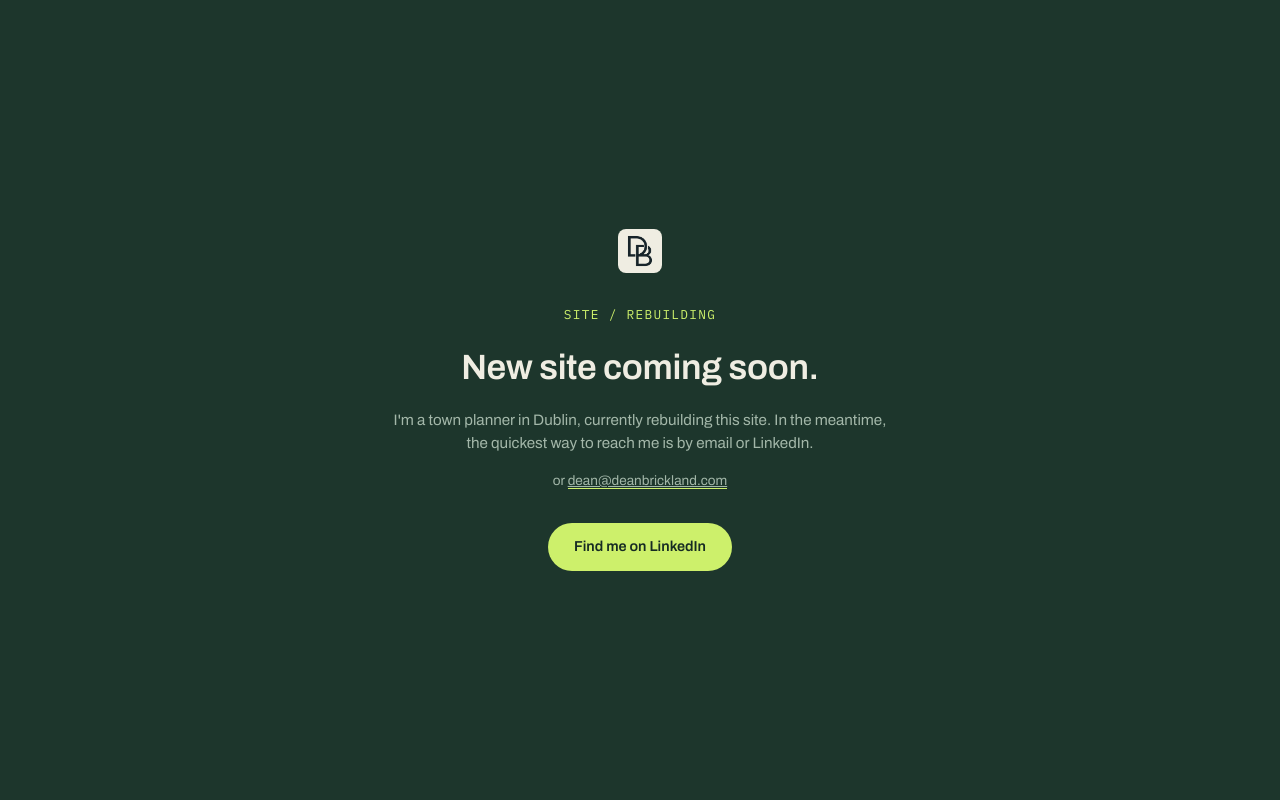
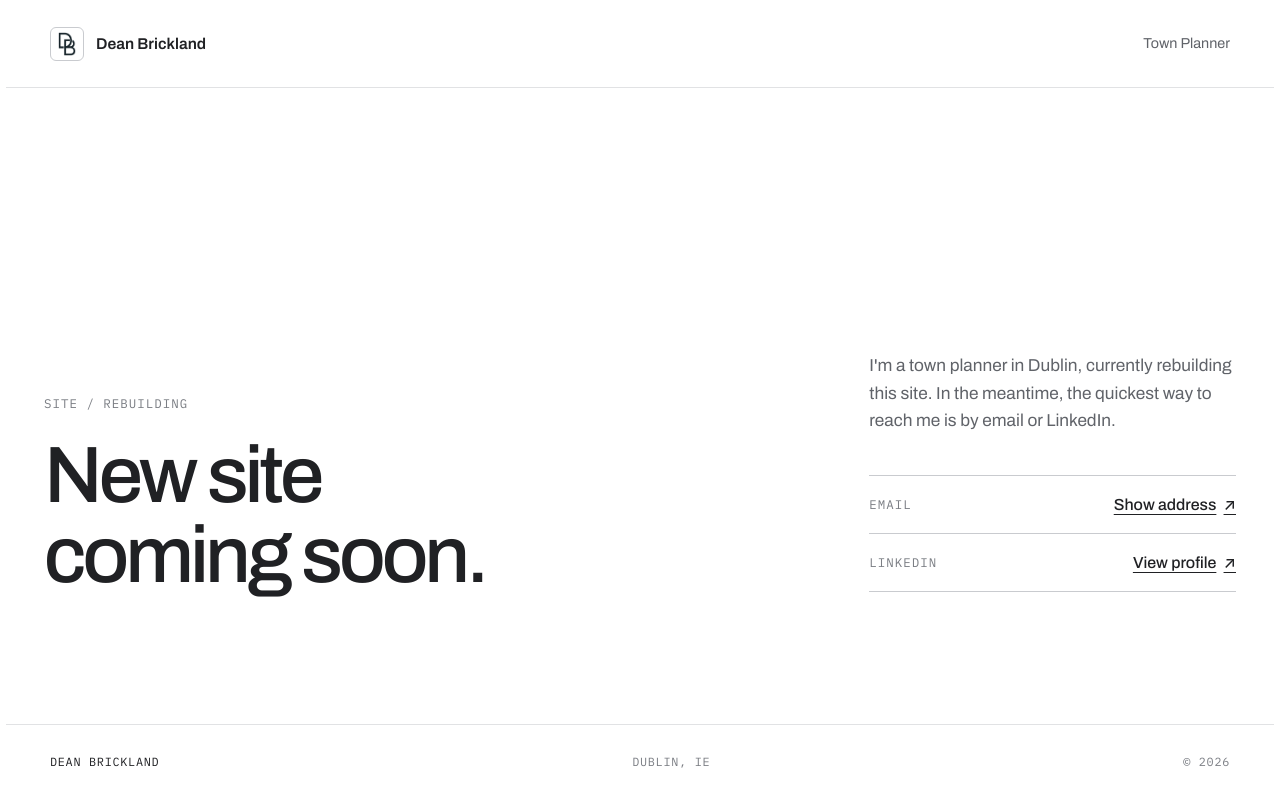
Before and after one commit to deanbrickland17-create/deanbrickland17-create.github.io, a plain HTML site: page index.html in a window 1280 px wide. Drawn offline with Linux system fonts and the light colour scheme.

Commit message:
Restyle holding page to match new site design
Apply the white, charcoal and grey editorial system to the temporary homepage and 404 page. Preserve noindex and switch email disclosure to click-to-reveal.

```diff
--- a/index.html
+++ b/index.html
@@ -15,10 +15,14 @@
 <meta property="og:description" content="Personal site of Dean Brickland, town planner. Currently being rebuilt.">
 <meta property="og:url" content="https://deanbrickland.com/">
 <meta property="og:image" content="https://deanbrickland.com/og-image.png">
+<meta property="og:image:width" content="1200">
+<meta property="og:image:height" content="630">
+<meta property="og:image:alt" content="Dean Brickland — Town Planner">
 <meta name="twitter:card" content="summary_large_image">
 <meta name="twitter:title" content="Dean Brickland — Town Planner">
 <meta name="twitter:description" content="Personal site of Dean Brickland, town planner. Currently being rebuilt.">
 <meta name="twitter:image" content="https://deanbrickland.com/og-image.png">
+<meta name="twitter:image:alt" content="Dean Brickland — Town Planner">
 
 <link rel="preconnect" href="https://fonts.googleapis.com">
 <link rel="preconnect" href="https://fonts.gstatic.com" crossorigin>
@@ -26,92 +30,293 @@
 
 <style>
   :root{
-    --pine:#1D362C;
-    --pine-deep:#162B23;
-    --sage:#A3B7A9;
-    --cream:#EFEDE2;
-    --lime:#CDF06B;
+    --paper:#FFFFFF;
+    --ink:#202124;
+    --ink-soft:#606369;
+    --ink-faint:#7B7E84;
+    --line:#E1E2E4;
+    --line-strong:#C9CBCF;
+    --surface:#F5F5F3;
+    --focus:#202124;
+    --max-width:1180px;
+    --gutter:clamp(1.25rem,4vw,2.75rem);
   }
+
   *{ box-sizing:border-box; margin:0; padding:0; }
-  html,body{ height:100%; }
+  html{ scroll-behavior:smooth; }
   body{
-    font-family:"Archivo",system-ui,sans-serif;
-    background:var(--pine);
-    color:var(--cream);
+    min-width:280px;
+    min-height:100vh;
+    min-height:100svh;
+    display:grid;
+    grid-template-rows:auto 1fr auto;
+    background:var(--paper);
+    color:var(--ink);
+    font-family:"Archivo",system-ui,-apple-system,"Segoe UI",sans-serif;
+    line-height:1.6;
+    -webkit-font-smoothing:antialiased;
+  }
+
+  img{ display:block; max-width:100%; }
+  a{ color:inherit; }
+  button{ color:inherit; font:inherit; }
+  a:focus-visible, button:focus-visible{
+    outline:2px solid var(--focus);
+    outline-offset:4px;
+    border-radius:2px;
+  }
+
+  .skip-link{
+    position:fixed;
+    top:.75rem;
+    left:.75rem;
+    z-index:10;
+    transform:translateY(-160%);
+    background:var(--ink);
+    color:var(--paper);
+    padding:.7rem 1rem;
+    font-size:.875rem;
+    font-weight:600;
+    text-decoration:none;
+  }
+  .skip-link:focus{ transform:none; }
+
+  .wrap{
+    width:min(100%,calc(var(--max-width) + (var(--gutter) * 2)));
+    margin-inline:auto;
+    padding-inline:var(--gutter);
+  }
+  .mono{
+    font-family:"IBM Plex Mono",ui-monospace,monospace;
+    font-size:.78rem;
+    letter-spacing:.08em;
+    line-height:1.4;
+    text-transform:uppercase;
+  }
+
+  .site-header{ background:var(--paper); }
+  .header-inner{
+    min-height:88px;
+    display:flex;
+    align-items:center;
+    justify-content:space-between;
+    gap:2rem;
+    border-bottom:1px solid var(--line);
+  }
+  .brand{
+    min-height:44px;
+    display:inline-flex;
+    align-items:center;
+    gap:.75rem;
+    width:max-content;
+    font-size:.98rem;
+    font-weight:600;
+    text-decoration:none;
+  }
+  .brand-chip{
+    width:34px;
+    height:34px;
     display:flex;
     align-items:center;
     justify-content:center;
-    padding:1.5rem;
-    line-height:1.5;
-    -webkit-font-smoothing:antialiased;
+    padding:4px;
+    background:var(--paper);
+    border:1px solid var(--line-strong);
+    border-radius:6px;
   }
-  a{ color:inherit; }
-  a:focus-visible{ outline:2px solid var(--lime); outline-offset:3px; border-radius:4px; }
-  .card{ max-width:32rem; text-align:center; }
-  .chip{
-    width:44px; height:44px;
-    background:var(--cream);
-    border-radius:8px;
-    padding:6px;
-    margin-inline:auto;
-    margin-bottom:2rem;
+  .brand-chip img{ width:100%; height:100%; object-fit:contain; }
+  .header-role{ color:var(--ink-soft); font-size:.9rem; }
+
+  main{ display:flex; }
+  main:focus{ outline:none; }
+  .holding{
+    flex:1;
+    display:grid;
+    grid-template-columns:minmax(0,1.35fr) minmax(18rem,.7fr);
+    gap:clamp(3rem,8vw,8rem);
+    align-items:end;
+    padding-block:clamp(5rem,12vw,9.5rem) clamp(4.5rem,10vw,8rem);
   }
-  .chip img{ width:100%; height:100%; object-fit:contain; display:block; }
-  .code{
-    font-family:"IBM Plex Mono",monospace;
-    font-size:.8rem;
-    letter-spacing:.1em;
+  .status{ margin-bottom:1.5rem; color:var(--ink-faint); }
+  h1{
+    max-width:11ch;
+    font-size:clamp(3.2rem,6.4vw,5rem);
+    font-weight:500;
+    letter-spacing:-.05em;
+    line-height:1;
+    text-wrap:balance;
+  }
+  .holding-copy{
+    max-width:40ch;
+    justify-self:end;
+    padding-bottom:.25rem;
+  }
+  .holding-copy > p{ color:var(--ink-soft); font-size:clamp(1rem,1.35vw,1.1rem); }
+
+  .contact-list{
+    margin-top:2.5rem;
+    border-top:1px solid var(--line-strong);
+  }
+  .contact-row{
+    min-width:0;
+    display:grid;
+    grid-template-columns:6rem minmax(0,1fr);
+    gap:1rem;
+    align-items:center;
+    min-height:58px;
+    border-bottom:1px solid var(--line-strong);
+  }
+  .contact-label{ color:var(--ink-faint); }
+  .contact-row > a, .contact-row .contact-value, .contact-row button{
+    min-width:0;
+    justify-self:end;
+    text-align:right;
+    overflow-wrap:anywhere;
+  }
+  .contact-row > a, .contact-row button{
+    min-height:44px;
+    display:inline-flex;
+    align-items:center;
+    gap:.45rem;
+    border:0;
+    background:transparent;
+    cursor:pointer;
+    font-weight:500;
+    text-decoration:underline;
+    text-decoration-thickness:1px;
+    text-underline-offset:4px;
+  }
+
+  .foot{
+    min-height:76px;
+    display:flex;
+    flex-wrap:wrap;
+    align-items:center;
+    justify-content:space-between;
+    gap:1rem 2rem;
+    border-top:1px solid var(--line);
+    color:var(--ink-faint);
+  }
+  .foot span{
+    font-family:"IBM Plex Mono",ui-monospace,monospace;
+    font-size:.74rem;
+    letter-spacing:.06em;
     text-transform:uppercase;
-    color:var(--lime);
-    margin-bottom:1rem;
   }
-  h1{
-    font-size:clamp(1.6rem,4vw,2.2rem);
-    font-weight:600;
-    letter-spacing:-.01em;
-    margin-bottom:1rem;
+  .foot .name{ color:var(--ink); }
+
+  @media (prefers-reduced-motion:no-preference){
+    .intro-rise{ animation:intro-rise .6s cubic-bezier(.22,.72,.28,1) both; }
+    .intro-delay{ animation-delay:.12s; }
+    .contact-row a span:last-child, .contact-row button span:last-child{
+      transition:transform .2s ease;
+    }
+    .contact-row a:hover span:last-child, .contact-row a:focus-visible span:last-child,
+    .contact-row button:hover span:last-child, .contact-row button:focus-visible span:last-child{
+      transform:translate(3px,-3px);
+    }
   }
-  p{ color:var(--sage); font-size:.95rem; margin-bottom:2rem; }
-  .btn{
-    display:inline-flex; align-items:center; gap:.5rem;
-    background:var(--lime); color:var(--pine-deep);
-    font-weight:600; font-size:.9rem;
-    padding:.8rem 1.6rem;
-    border-radius:999px;
-    text-decoration:none;
-    transition:transform .15s ease, filter .15s ease;
+  @keyframes intro-rise{
+    from{ opacity:0; transform:translateY(10px); }
+    to{ opacity:1; transform:none; }
   }
-  .btn:hover{ transform:translateY(-1px); filter:brightness(1.05); }
-  @media (prefers-reduced-motion:reduce){ *{ transition:none !important; } }
+
+  @media (max-width:760px){
+    .holding{
+      grid-template-columns:1fr;
+      gap:4rem;
+      align-content:center;
+      padding-block:4.5rem 5rem;
+    }
+    .holding-copy{ justify-self:start; }
+  }
+
+  @media (max-width:480px){
+    .header-inner{ min-height:78px; }
+    .header-role{ display:none; }
+    h1{ font-size:clamp(2.8rem,14vw,3.8rem); }
+    .contact-row{ grid-template-columns:1fr; gap:.1rem; padding-block:.75rem; }
+    .contact-row > a, .contact-row .contact-value, .contact-row button{
+      justify-self:start;
+      text-align:left;
+    }
+    .foot{ justify-content:flex-start; }
+  }
+
+  @media (prefers-reduced-motion:reduce){
+    html{ scroll-behavior:auto; }
+    .intro-rise{ animation:none; transform:none; }
+    .contact-row a span:last-child, .contact-row button span:last-child{ transition:none; }
+  }
 </style>
 </head>
+
 <body>
-  <main class="card">
-    <div class="chip"><img src="logo.png" alt="Dean Brickland"></div>
-    <div class="code">site / rebuilding</div>
-    <h1>New site coming soon.</h1>
-    <p>I'm a town planner in Dublin, currently rebuilding this site. In the meantime, the quickest way to reach me is by email or LinkedIn.</p>
-    <a class="btn" id="email-link" href="https://www.linkedin.com/in/dean-brickland/" target="_blank" rel="noopener">Find me on LinkedIn</a>
+  <a class="skip-link" href="#main-content">Skip to content</a>
+
+  <header class="site-header">
+    <div class="wrap header-inner">
+      <a class="brand" href="/" aria-label="Dean Brickland homepage">
+        <span class="brand-chip"><img src="logo.png" alt="" width="26" height="26"></span>
+        Dean Brickland
+      </a>
+      <span class="header-role">Town Planner</span>
+    </div>
+  </header>
+
+  <main id="main-content" tabindex="-1">
+    <div class="wrap holding">
+      <div class="intro-rise">
+        <p class="status mono">Site / rebuilding</p>
+        <h1>New site coming soon.</h1>
+      </div>
+
+      <div class="holding-copy intro-rise intro-delay">
+        <p>I'm a town planner in Dublin, currently rebuilding this site. In the meantime, the quickest way to reach me is by email or LinkedIn.</p>
+
+        <div class="contact-list">
+          <div class="contact-row">
+            <span class="contact-label mono">Email</span>
+            <span id="email-slot" class="contact-value" aria-live="polite">
+              <button id="email-reveal" type="button" aria-controls="email-slot">Show address <span aria-hidden="true">&nearr;</span></button>
+            </span>
+          </div>
+          <div class="contact-row">
+            <span class="contact-label mono">LinkedIn</span>
+            <a href="https://www.linkedin.com/in/dean-brickland/" target="_blank" rel="noopener"><span>View profile</span><span aria-hidden="true">&nearr;</span></a>
+          </div>
+        </div>
+      </div>
+    </div>
   </main>
 
+  <footer>
+    <div class="wrap foot">
+      <span class="name">Dean Brickland</span>
+      <span>Dublin, IE</span>
+      <span>&copy; <span id="yr">2026</span></span>
+    </div>
+  </footer>
+
   <script>
-    // Assembles a mailto fallback only if JS runs, so the plaintext
-    // address never appears in the static HTML (see AGENTS.md).
+    document.getElementById('yr').textContent = new Date().getFullYear();
+
     (function(){
-      var user = 'dean';
-      var host = ['deanbrickland', 'com'].join('.');
-      var addr = user + '@' + host;
-      var note = document.createElement('p');
-      note.style.marginTop = '-1rem';
-      note.style.marginBottom = '2rem';
-      note.style.fontSize = '.85rem';
-      var a = document.createElement('a');
-      a.href = 'mailto:' + addr;
-      a.textContent = addr;
-      a.style.borderBottom = '1px solid #CDF06B';
-      note.appendChild(document.createTextNode('or '));
-      note.appendChild(a);
-      document.querySelector('.card p').after(note);
+      var button = document.getElementById('email-reveal');
+      var slot = document.getElementById('email-slot');
+
+      button.addEventListener('click', function(){
+        var user = 'dean';
+        var host = ['deanbrickland', 'com'].join('.');
+        var address = user + '@' + host;
+        var link = document.createElement('a');
+
+        link.href = 'mailto:' + address;
+        link.textContent = address;
+        link.setAttribute('aria-label', 'Email ' + address);
+        slot.replaceChildren(link);
+        link.focus();
+      }, { once:true });
     })();
   </script>
 </body>
```
Also changed, not shown: 404.html (+30 -25 lines).
